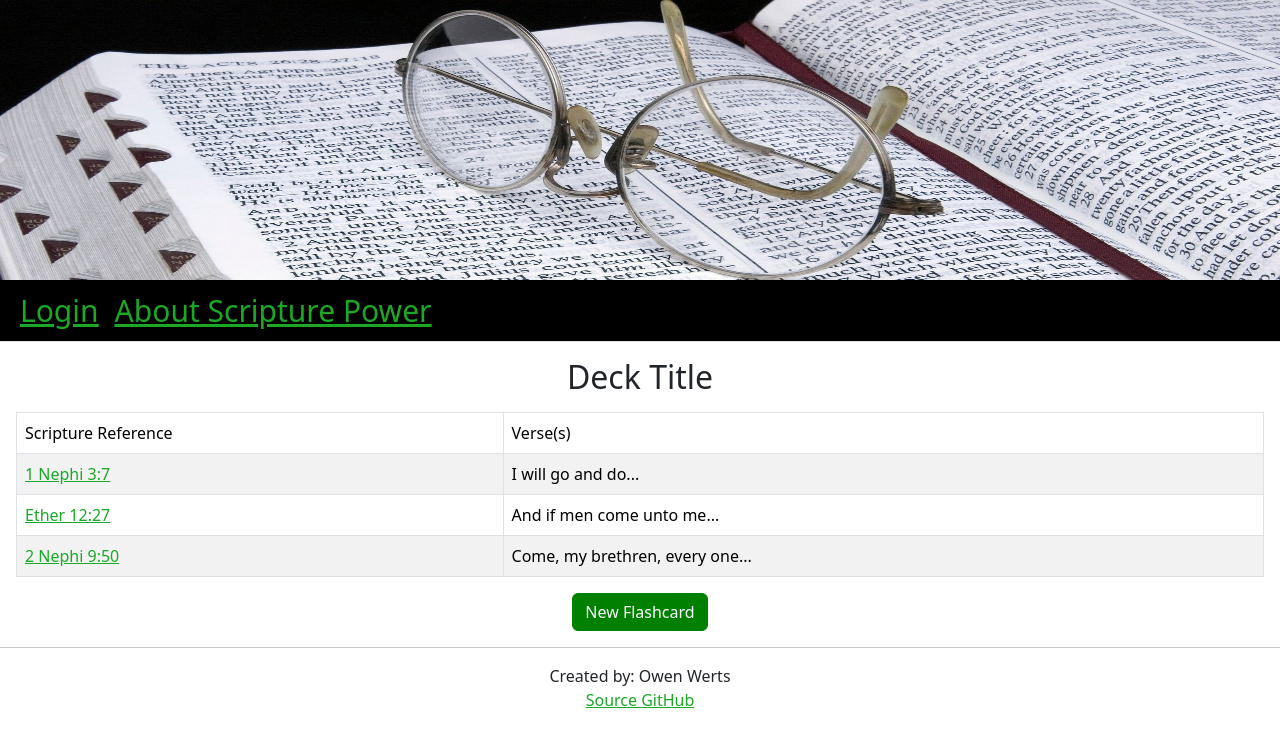
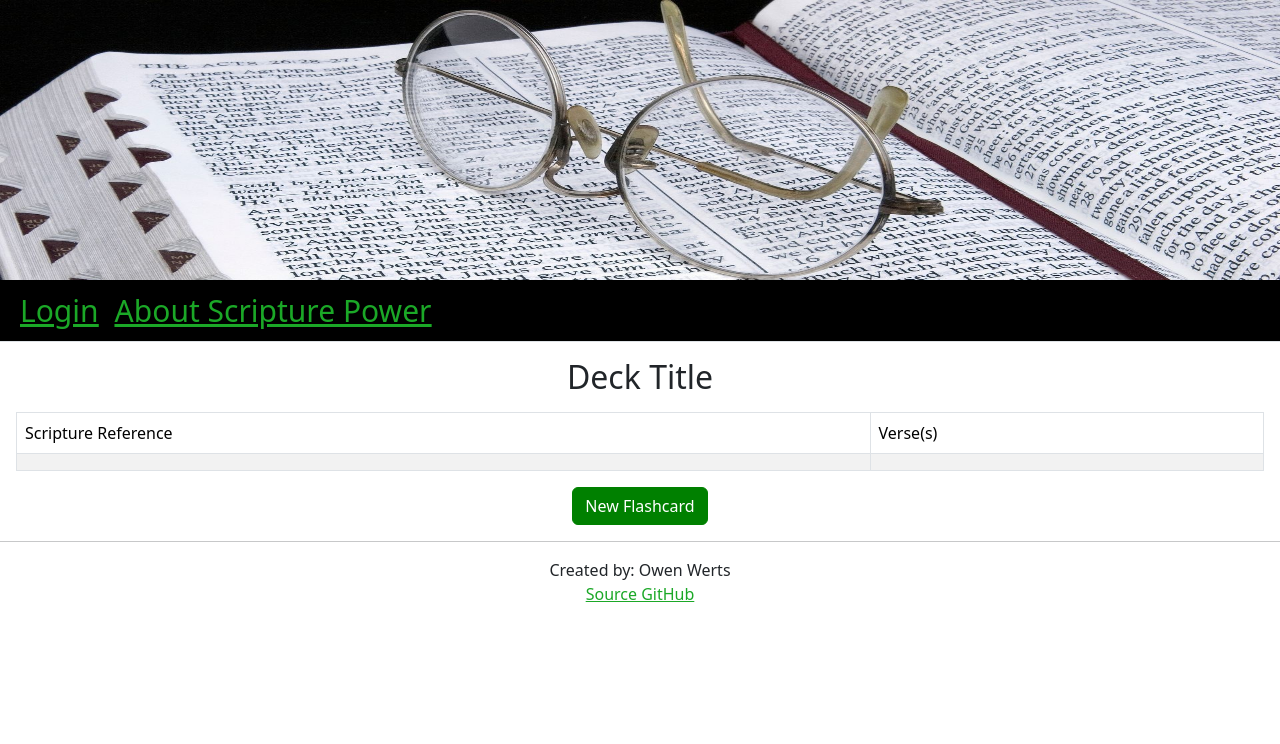
Before and after one commit to SimicNinja/Scripture-Power-Index, a React app: page /deck-edit in a window 1280 px wide. Shown: the top 744 px of the page. Built offline with nearby package versions, Linux system fonts and the light colour scheme; the HTML template or start-up script is replaced by a standard one.

Commit message:
Edited deck-editor so it actually displays flashcards in the deck passed to it. Edited flashcard-editor so it passes saved card back to App.jsx

```diff
--- a/src/app.jsx
+++ b/src/app.jsx
@@ -1,4 +1,4 @@
-import React, {useState, useEffect} from 'react';
+import React, {useState, useEffect, use} from 'react';
 import { BrowserRouter, NavLink, Route, Routes } from 'react-router-dom';
 import 'bootstrap/dist/css/bootstrap.min.css';
 import './app.css';
@@ -18,16 +18,28 @@ export default function App()
 	const [authState, setAuthState] = useState(AuthState.Unauthenticated);
 	const [chapterPayload, setChapter] = useState(null);
 	const [currentDeck, setCurrentDeck] = useState({title: "", flashcards: []});
+	const [currentFlashcard, setCurrentFlashcard] = useState({flashcardID: "", verses: []});
 	const [decks, setDecks] = useState(() =>
 	{
-		const storedDecks = localStorage.getItem("decks");
-		return storedDecks ? JSON.parse(storedDecks) : [];
+		// const storedDecks = localStorage.getItem("decks");
+		// return storedDecks ? JSON.parse(storedDecks) : [];
+		return [];
 	});
 
 	useEffect(() =>
 	{
 		localStorage.setItem("decks", JSON.stringify(decks));
 	}, [decks]);
+
+	useEffect(() =>
+	{
+		const updatedDeck =
+		{
+			...currentDeck, flashcards: [...currentDeck.flashcards, currentFlashcard]
+		}
+		setCurrentDeck(updatedDeck);
+		setDecks(prevDecks => prevDecks.map(deck => deck.id === updatedDeck.id ? updatedDeck : deck));
+	}, [currentFlashcard]);
 
 	return (
 	<BrowserRouter>
@@ -91,9 +103,9 @@ export default function App()
 					setAuthState(AuthState.Authenticated);
 				}}/>}/>
 			<Route path = "/decks" element = {<DeckManager decks = {decks} setDecks = {setDecks} setCurrentDeck = {setCurrentDeck}/>}/>
-			<Route path = "/deck-edit" element = {<DeckEditor/>}/>
+			<Route path = "/deck-edit" element = {<DeckEditor currentDeck = {currentDeck} setFlashcard = {setCurrentFlashcard}/>}/>
 			<Route path = "/chapter-select" element = {<ChapterSelection setPayload = {setChapter}/>}/>
-			<Route path = "/card-edit" element = {<CardEditor scriptures = {chapterPayload}/>}/>
+			<Route path = "/card-edit" element = {<CardEditor scriptures = {chapterPayload} currentFlashcard = {currentFlashcard} setFlashcard = {setCurrentFlashcard}/>}/>
 			<Route path = "*" element = {<NotFound/>}/>
 		</Routes>
 
--- a/src/decks/deck-editor.jsx
+++ b/src/decks/deck-editor.jsx
@@ -1,8 +1,16 @@
 import React from "react";
-import { NavLink } from "react-router-dom";
+import Button from 'react-bootstrap/Button';
+import {useNavigate} from "react-router-dom";
 
-export function DeckEditor()
+export function DeckEditor(props)
 {
+	const navigate = useNavigate();
+
+	function newFlashcard()
+	{
+		navigate("/chapter-select");
+	}
+
 	return (
 	<main>
 		<h2 className = "text-center my-3">Deck Title</h2>
@@ -16,25 +24,22 @@ export function DeckEditor()
 					</tr>
 				</thead>
 				<tbody>
-					<tr>
-						<td><a href = "flashcard-editor.html">1 Nephi 3:7</a></td>
-						<td>I will go and do...</td>
-
+					{props.currentDeck.flashcards.map((flashcard, index) => (
+					<tr key = {index}>
+						<td><a href = "flashcard-editor.html">{flashcard.id}</a></td>
+						<td style={{whiteSpace: "pre-wrap"}}>
+							{flashcard.verses.map(v => v.verseText).join("\n")}
+						</td>
 					</tr>
-					<tr>
-						<td><a href = "flashcard-editor.html">Ether 12:27</a></td>
-						<td>And if men come unto me...</td>
-					</tr>
-					<tr>
-						<td><a href = "flashcard-editor.html">2 Nephi 9:50</a></td>
-						<td>Come, my brethren, every one...</td>
-					</tr>
+					))}
 				</tbody>
 			</table>
 		</div>
 
 		<div className = "text-center">
-			<NavLink className = "btn btn-primary" to = "/chapter-select">New Flashcard</NavLink>
+			<div className = "mt-2">
+				<Button variant = "primary" onClick = {newFlashcard}>New Flashcard</Button>
+			</div>
 		</div>
 	</main>
 	)
--- a/src/decks/flashcard-editor.jsx
+++ b/src/decks/flashcard-editor.jsx
@@ -1,16 +1,18 @@
 import React, {useEffect, useState} from "react";
 import {Verse} from "../cards/verse";
 import Button from 'react-bootstrap/Button';
+import {useNavigate} from "react-router-dom";
 
 export function CardEditor(props)
 {
+	const navigate = useNavigate();
+	const [selectedVerses, setVerses] = useState([]);
 	const [flashcardID, setFlashcardID] = useState(() =>
 	{
 		const firstVerse = props.scriptures[0];
 		return `${firstVerse.book} ${firstVerse.chapter}`;
 	}
 	);
-	const [selectedVerses, setVerses] = useState([]);
 
 	function toggleVerse(verse)
 	{
@@ -63,13 +65,14 @@ export function CardEditor(props)
 		ranges.push(start === end ? `${start}` : `${start}-${end}`);
 
 		// Get book & chapter from first verse in props.scriptures
-		return `${firstVerse.book} ${firstVerse.chapter}:${ranges.join(',')}`;
+		return `${firstVerse.book} ${firstVerse.chapter}:${ranges.join(', ')}`;
 	}
 
 	function saveFlashcard()
 	{
 		const newFlashcard = {id: flashcardID, verses: selectedVerses};
-		console.log("Saved flashcard: ", newFlashcard);
+		props.setFlashcard(newFlashcard);
+		navigate("/deck-edit");
 	}
 
 	useEffect(() =>
```
